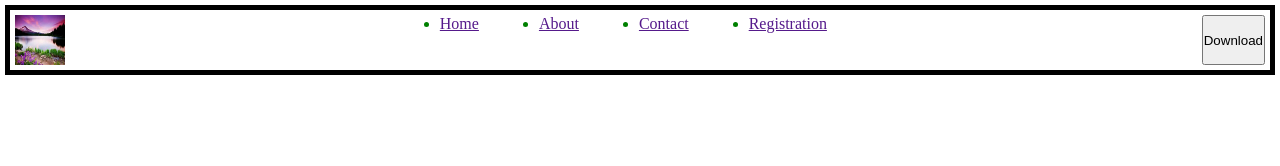
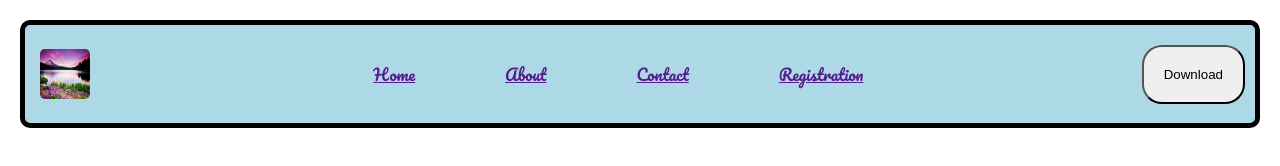
Before and after one commit to rahulvr01/website, a plain HTML site: page index.html in a window 1280 px wide. Drawn offline with Linux system fonts and the light colour scheme; a web font is replaced by a local one.

Commit message:
website updation

```diff
--- a/index.html
+++ b/index.html
@@ -5,6 +5,10 @@
     <meta name="viewport" content="width=device-width, initial-scale=1.0">
     <title>Document</title>
     <link rel="stylesheet" href="style.css">
+    <link rel="preconnect" href="https://fonts.googleapis.com">
+<link rel="preconnect" href="https://fonts.gstatic.com" crossorigin>
+<link href="https://fonts.googleapis.com/css2?family=Dancing+Script:wght@400..700&family=Edu+AU+VIC+WA+NT+Arrows:wght@400..700&family=Ga+Maamli&family=Pacifico&family=Sixtyfour+Convergence&display=swap" rel="stylesheet">
+
 </head>
     <body>
        <header id="heading">
--- a/style.css
+++ b/style.css
@@ -1,6 +1,8 @@
 *{
-    margin: 0px;
-    padding: 0px;
+    margin: 5px;
+    padding: 5px;
+
+
 }
 #heading{
     margin: 5px;
@@ -8,17 +10,31 @@
     display: flex;
     justify-content: space-between;
     border: 5px solid black;
+    margin: auto;
+    background-color: lightblue;
+    border-radius: 10px;
+    align-items: center;
 }
 #heading img{
     width: 50px;
     height: 50px;
+    border-radius: 10px;
+}
+
+
+#heading nav ul{
+    display: flex;
+    gap: 50px;
+    list-style: none;
+}
+#heading nav ul li{
+    color: red;
+    font-family: "Pacifico", cursive;
+    font-weight: 400;
+    font-style: normal;
 
 }
-#heading nav ul{
-    display: flex;
-    gap: 60px;
+#heading button{
+    padding: 20px;
+    border-radius: 20px;
 }
-#heading nav ul li{
-    color: green;
-
-}
```
